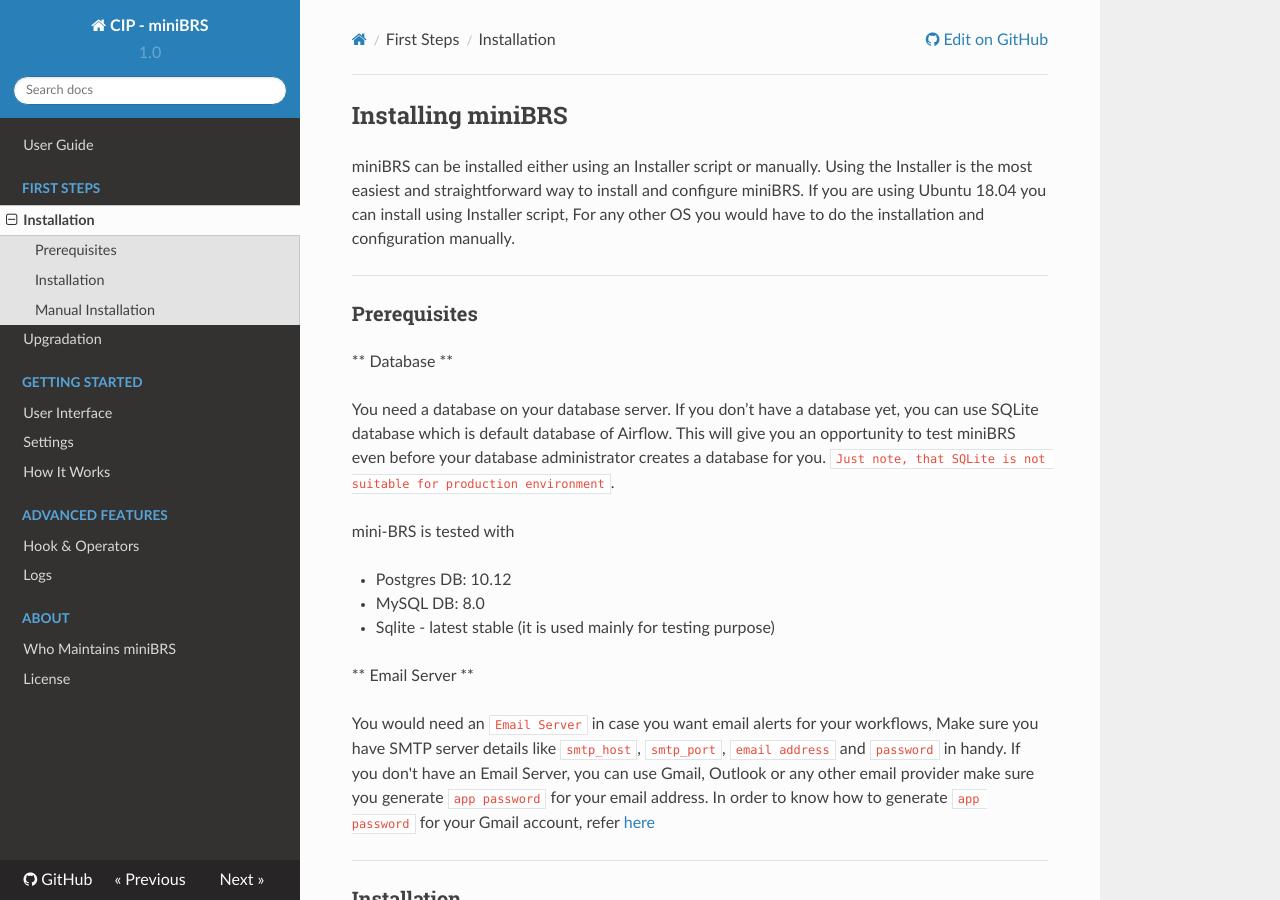
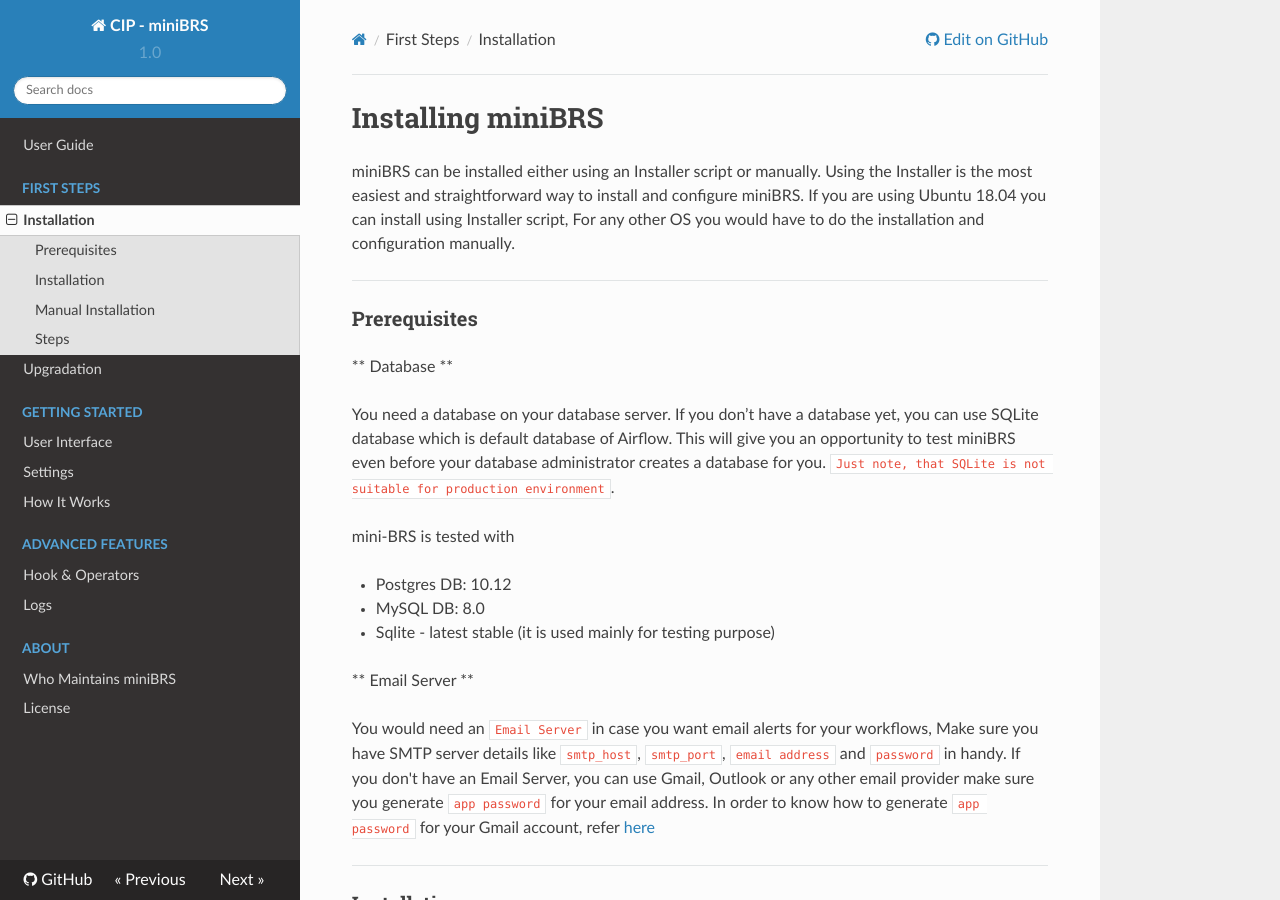
Before and after one commit to shahbaz-ali/miniBRS, an MkDocs documentation site: the page built from docs/installation.md, in a window 1280 px wide and 900 px high. Built offline with MkDocs 1.6.1, drawn with Linux system fonts in a browser that asks for light colours; nearby versions of some CDN libraries.

```diff
--- a/docs/installation.md
+++ b/docs/installation.md
@@ -1,5 +1,5 @@
-Installing miniBRS
----
+# Installing miniBRS
+
 
 miniBRS can be installed either using an Installer script or manually. Using the Installer is the most easiest
 and straightforward way to install and configure miniBRS. If you are using Ubuntu 18.04 you can install using Installer
@@ -7,7 +7,7 @@ script, For any other OS you would have to do the installation and configuration
 
 ---
 
-###Prerequisites
+### Prerequisites
 
 ** Database **
 
```
